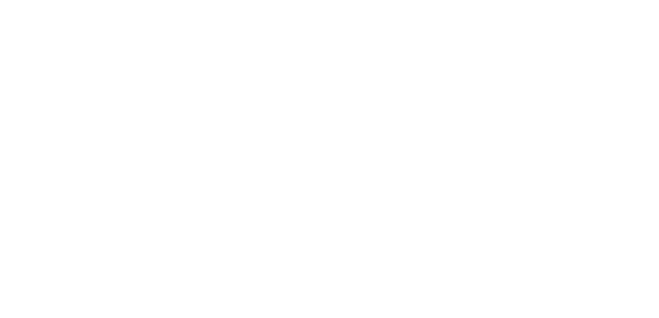
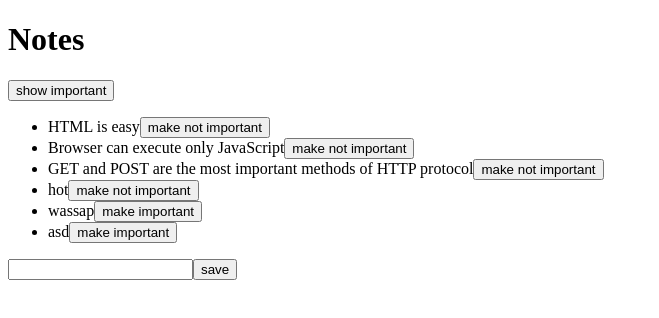
Before and after one commit to demosthenesd/fullstack-open, a React (Vite) app in the folder part2/scratch/: page / in a window 1280 px wide. Shown: the top 318 px of the page, without its empty margins (0-659 px from the left). Built offline with nearby package versions, Linux system fonts and the light colour scheme; data requests are answered from the project's data file.

Commit message:
progress on part2 d

```diff
--- a/part2/scratch/db.json
+++ b/part2/scratch/db.json
@@ -8,12 +8,27 @@
     {
       "id": "2",
       "content": "Browser can execute only JavaScript",
-        "important": false
+      "important": true
     },
     {
       "id": "3",
       "content": "GET and POST are the most important methods of HTTP protocol",
       "important": true
+    },
+    {
+      "id": "3c02",
+      "content": "hot",
+      "important": true
+    },
+    {
+      "id": "1876",
+      "content": "wassap",
+      "important": false
+    },
+    {
+      "id": "3b8c",
+      "content": "asd",
+      "important": false
     }
   ]
 }
--- a/part2/scratch/src/App.jsx
+++ b/part2/scratch/src/App.jsx
@@ -1,6 +1,10 @@
 import { useState, useEffect } from 'react'
 import axios from 'axios'
 import Note from './components/Note'
+
+
+
+
 
 
 const App = () => {
@@ -8,18 +12,63 @@
   const [newNote, setNewNote] = useState('')
   const [showAll, setShowAll] = useState(true)
 
+  useEffect(() => {
+    axios.get('http://localhost:3001/notes').then((response) => {
+      setNotes(response.data)
+    })
+  }, [])
 
-  const hook = () => {
-    console.log('effect')
-    axios
-      .get('http://localhost:3001/notes')
-      .then(response => {
-        console.log('promise fulfilled')
-        setNotes(response.data)
-      })
+  const addNote = (event) => {
+    event.preventDefault()
+    const noteObject = {
+      content: newNote,
+      important: Math.random() > 0.5,
+    }
+
+    axios.post('http://localhost:3001/notes', noteObject).then((response) => {
+      setNotes(notes.concat(response.data))
+      setNewNote('')
+    })
   }
 
-  useEffect(hook, [])
+  const handleNoteChange = (event) => {
+    setNewNote(event.target.value)
+  }
+
+  const notesToShow = showAll ? notes : notes.filter((note) => note.important)
+
+  const toggleImportanceOf = id => {
+    const url = `http://localhost:3001/notes/${id}`
+    const note = notes.find(n => n.id === id)
+    const changedNote = { ...note, important: !note.important }
+
+    axios.put(url, changedNote).then(response => {
+      setNotes(notes.map(n => n.id === id ? response.data : n))
+    })
+  }
+
+  return (
+    <div>
+      <h1>Notes</h1>
+      <div>
+        <button onClick={() => setShowAll(!showAll)}>
+          show {showAll ? 'important' : 'all'}
+        </button>
+      </div>
+      <ul>
+        {notesToShow.map((note) => (
+          <Note key={note.id}
+            note={note}
+            toggleImportance={() => toggleImportanceOf(note.id)}
+          />
+        ))}
+      </ul>
+      <form onSubmit={addNote}>
+        <input value={newNote} onChange={handleNoteChange} />
+        <button type="submit">save</button>
+      </form>
+    </div>
+  )
 }
 
-export default App;
+export default App
--- a/part2/scratch/src/components/Note.jsx
+++ b/part2/scratch/src/components/Note.jsx
@@ -1,5 +1,14 @@
-const Note = ({ note }) => {
-    return <li>{note.content}</li>
-  }
+const Note = ({ note, toggleImportance }) => {
+  const label = note.important
+    ? 'make not important' : 'make important'
 
-  export default Note
+  return (
+    <li>
+      {note.content}
+      <button onClick={toggleImportance}>{label}</button>
+    </li>
+  )
+
+}
+
+export default Note
```
Lines whose indentation alone changed are shown as unchanged.
